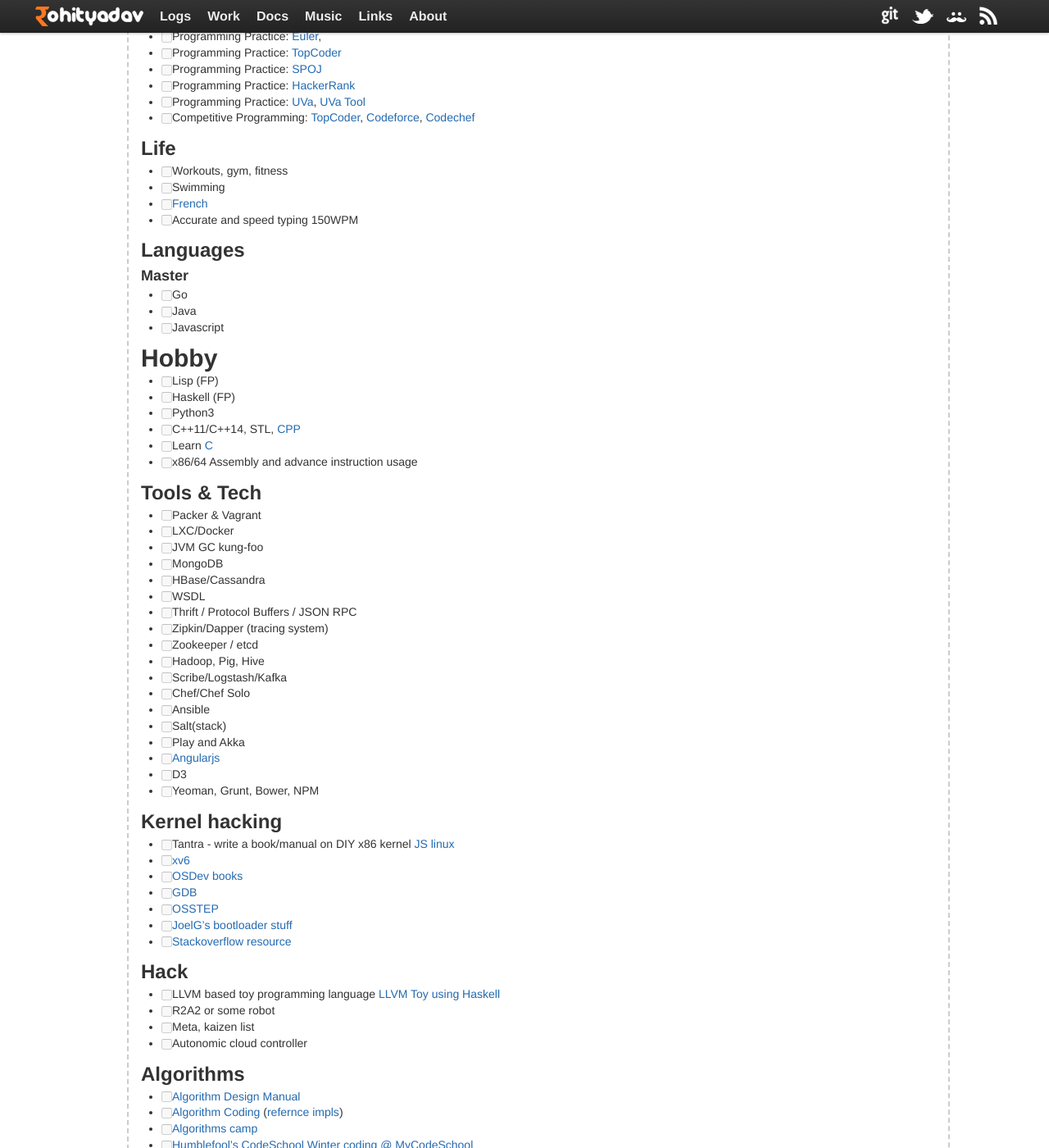
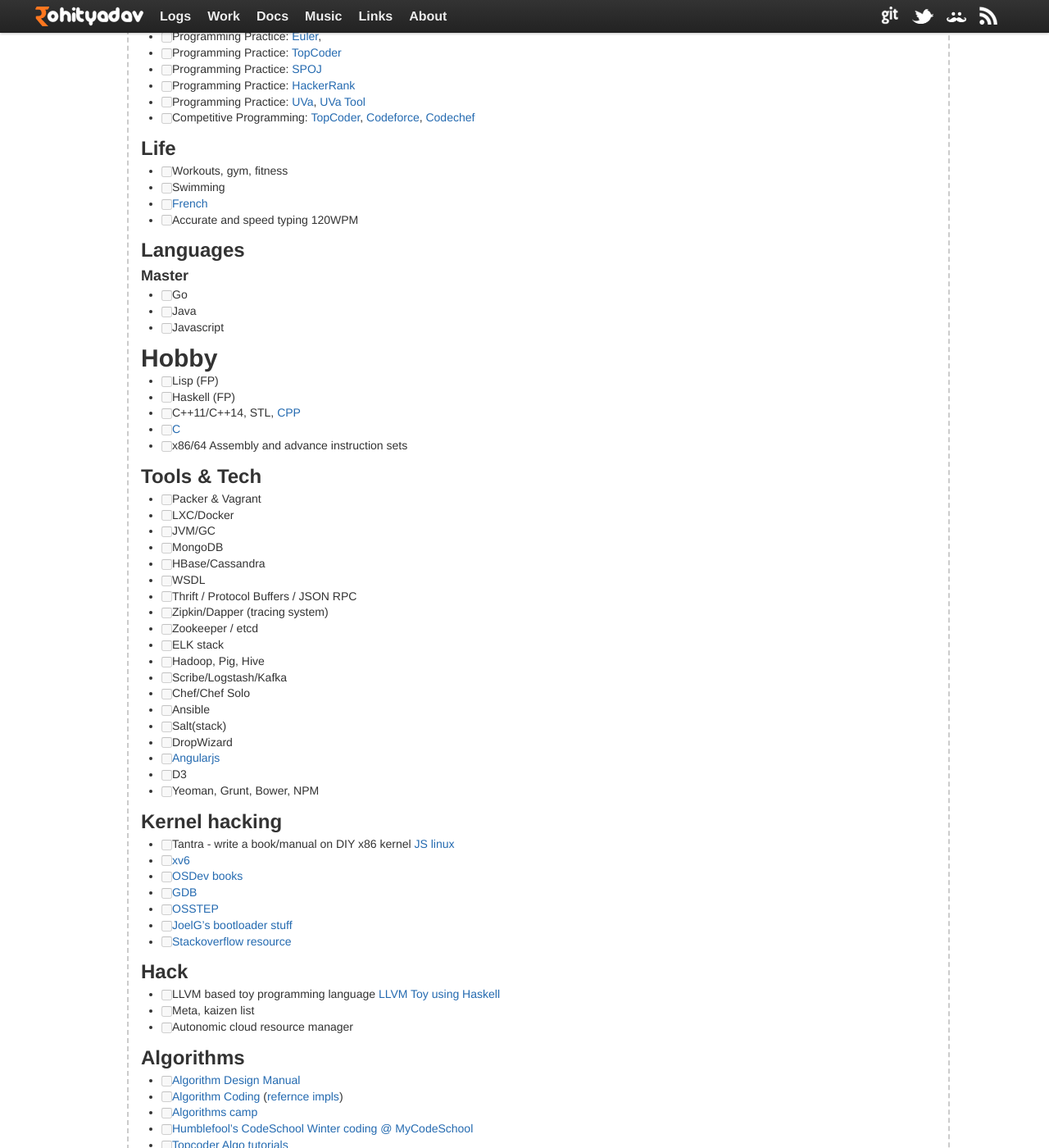
Before and after one commit to rohityadavcloud/rohityadavcloud.github.io, a Jekyll site: the page built from kaizen/index.markdown, in a window 1280 px wide and 1400 px high, scrolled down 216 px. Shown: the whole window at 82% size. Built offline with Jekyll 4.4.1, drawn with Linux system fonts in a browser that asks for light colours.

Commit message:
kaizen: update k
Signed-off-by: Rohit Yadav <bhaisaab@baagi.org>

```diff
--- a/kaizen/index.markdown
+++ b/kaizen/index.markdown
@@ -22,7 +22,7 @@
 - [ ] Workouts, gym, fitness
 - [ ] Swimming
 - [ ] [French](http://www.duolingo.com/skill/fr/Basics-2/1)
-- [ ] Accurate and speed typing 150WPM
+- [ ] Accurate and speed typing 120WPM
 
 ## Languages
 
@@ -36,28 +36,28 @@
 
 - [ ] Lisp (FP)
 - [ ] Haskell (FP)
-- [ ] Python3
 - [ ] C++11/C++14, STL, [CPP](http://www.learncpp.com)
-- [ ] Learn [C](http://c.learncodethehardway.org/book)
-- [ ] x86/64 Assembly and advance instruction usage
+- [ ] [C](http://c.learncodethehardway.org/book)
+- [ ] x86/64 Assembly and advance instruction sets
 
 ## Tools & Tech
 
 - [ ] Packer & Vagrant
 - [ ] LXC/Docker
-- [ ] JVM GC kung-foo
+- [ ] JVM/GC
 - [ ] MongoDB
 - [ ] HBase/Cassandra
 - [ ] WSDL
 - [ ] Thrift / Protocol Buffers / JSON RPC
 - [ ] Zipkin/Dapper (tracing system)
 - [ ] Zookeeper / etcd
+- [ ] ELK stack
 - [ ] Hadoop, Pig, Hive
 - [ ] Scribe/Logstash/Kafka
 - [ ] Chef/Chef Solo
 - [ ] Ansible
 - [ ] Salt(stack)
-- [ ] Play and Akka
+- [ ] DropWizard
 - [ ] [Angularjs](https://github.com/jmcunningham/AngularJS-Learning)
 - [ ] D3
 - [ ] Yeoman, Grunt, Bower, NPM
@@ -75,9 +75,8 @@
 ## Hack
 
 - [ ] LLVM based toy programming language [LLVM Toy using Haskell](http://www.stephendiehl.com/llvm/)
-- [ ] R2A2 or some robot
 - [ ] Meta, kaizen list
-- [ ] Autonomic cloud controller
+- [ ] Autonomic cloud resource manager
 
 ## Algorithms
 
```
Also changed, not shown: other parts of kaizen/index.markdown (+1 -1 lines).
